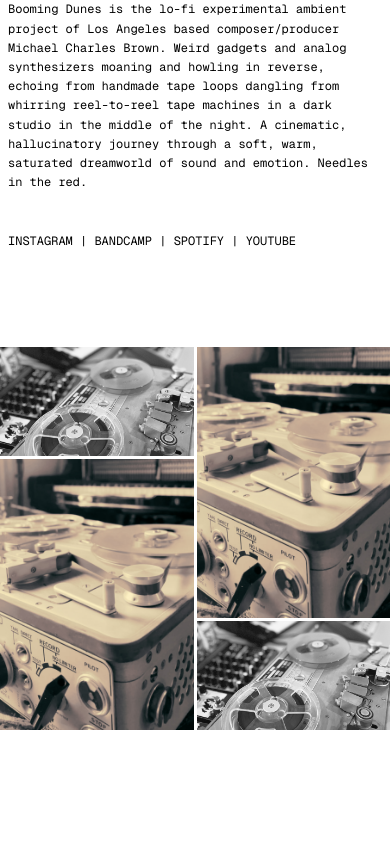
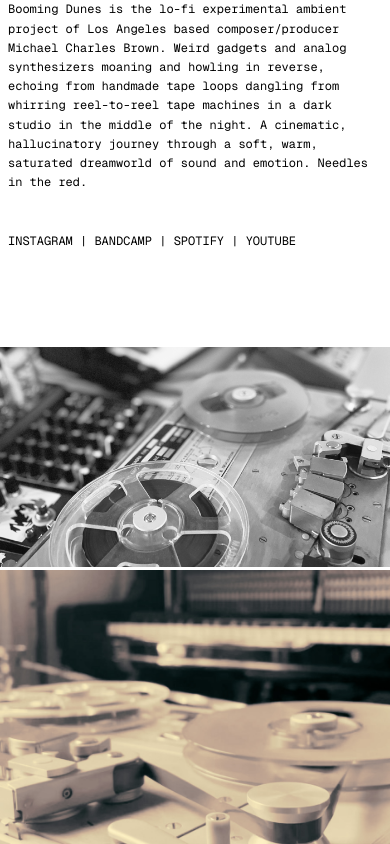
Before and after one commit to michaelcharlesbrown/michael-charles-brown, a Next.js app: page /projects/booming-dunes in a window 390 px wide. Shown: the part 1156-2000 px from the top of the page. Before the commit the page ends 1889 px from the top, so only its background shows below. Built offline with nearby package versions, Linux system fonts and the light colour scheme.

Commit message:
Project gallery: single column layout on mobile
- Use column-count: 1 below 768px for full-width stacked images

Co-authored-by: Cursor <cursoragent@cursor.com>

```diff
--- a/app/globals.css
+++ b/app/globals.css
@@ -648,7 +648,8 @@ img {
   }
 
   .proj-gallery {
-    column-gap: 3px;
+    column-count: 1;
+    column-gap: 0;
   }
 
   .proj-gallery-item {
```
